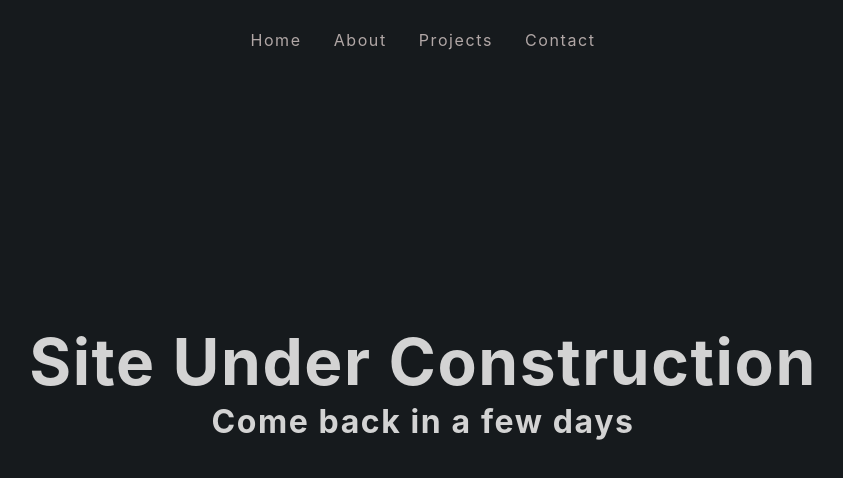
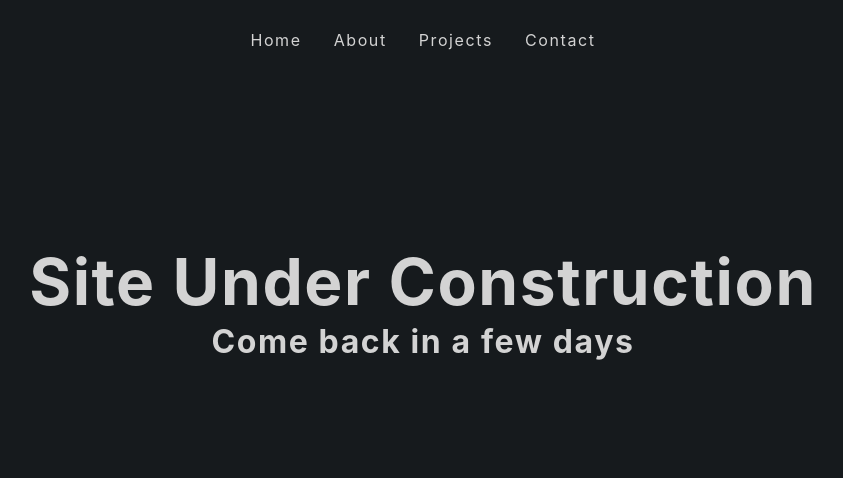
Before and after one commit to fgsilva94/fgsilva94.github.io, a React (Create React App) app: page / in a window 1280 px wide. Shown: the top 478 px of the page, without its empty margins (217-1060 px from the left). Built offline with nearby package versions, Linux system fonts and the light colour scheme.

Commit message:
general css improvements, navbar fixed and navbar links first implementation

```diff
--- a/src/components/About.js
+++ b/src/components/About.js
@@ -4,7 +4,7 @@
 
 const About = () => {
   return (
-    <Wrapper className="section section-center">
+    <Wrapper id="about" className="section section-center">
       <article className="about-img">
         <img src={aboutImg} alt="about img" />
       </article>
@@ -26,9 +26,14 @@
           repellendus, recusandae tempora accusantium itaque nihil aliquid
           possimus magnam ex aspernatur molestiae assumenda commodi quod
           numquam, ipsum animi maxime eum. Recusandae quos nesciunt molestias
-          doloribus, eaque quas placeat aliquam ducimus veniam voluptatum
-          minima!
+          doloribus, eaque quas placeat aliquam ducimus veniam voluptatum minima
+          vero, ipsum ex accusamus, facere tenetur dolorem!
         </p>
+        <div className="stack">
+          <span>react.js</span>
+          <span>express.js</span>
+          <span>spring boot</span>
+        </div>
       </article>
     </Wrapper>
   );
@@ -39,12 +44,13 @@
   gap: 4rem;
 
   .about-img {
+    max-height: 30rem;
     display: block;
     justify-self: center;
   }
 
   img {
-    max-height: 30rem;
+    height: 100%;
     position: relative;
     border-radius: var(--radius);
     -o-object-fit: cover;
--- a/src/components/Contact.js
+++ b/src/components/Contact.js
@@ -3,7 +3,7 @@
 
 const Contact = () => {
   return (
-    <Wrapper className="section">
+    <Wrapper id="contact" className="section">
       <section className="title">
         <h2>contact me</h2>
         <div className="underline"></div>
@@ -26,7 +26,6 @@
 
 const Wrapper = styled.section`
   .section-center {
-    width: 50vw;
     text-align: center;
   }
 
@@ -34,8 +33,16 @@
     margin-bottom: 5rem;
   }
 
-  .btn {
-    text-align: center;
+  @media (min-width: 768px) {
+    .section-center {
+      width: 80vw;
+    }
+  }
+
+  @media (min-width: 992px) {
+    .section-center {
+      width: 60vw;
+    }
   }
 `;
 
--- a/src/components/Hero.js
+++ b/src/components/Hero.js
@@ -4,7 +4,7 @@
 
 const Hero = () => {
   return (
-    <Wrapper>
+    <Wrapper id="home">
       <section className="section-center">
         <article className="content">
           <h1>Lorem ipsum.</h1>
@@ -14,7 +14,9 @@
             ducimus soluta quibusdam. Natus iure vitae eveniet dolore eaque sint
             non.
           </p>
-          <button className="btn">resume</button>
+          <button type="button" className="btn">
+            contact me
+          </button>
         </article>
       </section>
     </Wrapper>
@@ -25,6 +27,7 @@
   .section-center {
     display: flex;
     width: 80vw;
+    padding-top: 5rem;
     min-height: 60vh;
     align-items: center;
     justify-content: flex-start;
@@ -38,12 +41,8 @@
     font-size: 1rem;
   }
 
-  h1::first-letter {
-    color: var(--clr-primary-3);
-  }
-
   @media (min-width: 992px) {
-    height: calc(100vh - 5rem);
+    height: 100vh;
     background: linear-gradient(
         rgba(22, 26, 29, 0.7),
         rgba(22, 26, 29, 0.9),
--- a/src/components/Navbar.js
+++ b/src/components/Navbar.js
@@ -1,40 +1,59 @@
-import React from "react";
+import React, { useState, useEffect } from "react";
 import styled from "styled-components";
 import { FaBars } from "react-icons/fa";
 import { useGlobalContext } from "../context";
+import { links } from "../utils/constants";
 
 const Navbar = () => {
   const { openSidebar } = useGlobalContext();
+  const [hide, setHide] = useState(false);
+  const [scrolled, setScrolled] = useState(false);
+  const [prevScrollPos, setPrevScrollPos] = useState(0);
+
+  useEffect(() => {
+    const onScroll = () => {
+      const currScrollPos = window.scrollY;
+
+      if (currScrollPos === 0) {
+        setScrolled(false);
+      } else {
+        setScrolled(true);
+      }
+
+      if (prevScrollPos > currScrollPos) {
+        setHide(false);
+      } else {
+        setHide(true);
+      }
+
+      setPrevScrollPos(currScrollPos);
+    };
+
+    window.addEventListener("scroll", onScroll);
+
+    return () => window.removeEventListener("scroll", onScroll);
+  }, [prevScrollPos]);
 
   return (
-    <NavContainer>
-      <div className="nav-center">
-        <div className="nav-header">
-          <button type="button" className="nav-toggle" onClick={openSidebar}>
+    <NavContainer
+      className={
+        scrolled ? (hide ? "nav-scrolled nav-hide" : "nav-scrolled") : ""
+      }
+    >
+      <div className="center">
+        <div className="header">
+          <button type="button" className="toggle" onClick={openSidebar}>
             <FaBars />
           </button>
         </div>
-        <ul className="nav-links">
-          <li>
-            <a href="/" onClick={(e) => e.preventDefault()}>
-              Home
-            </a>
-          </li>
-          <li>
-            <a href="/" onClick={(e) => e.preventDefault()}>
-              About
-            </a>
-          </li>
-          <li>
-            <a href="/" onClick={(e) => e.preventDefault()}>
-              Projects
-            </a>
-          </li>
-          <li>
-            <a href="/" onClick={(e) => e.preventDefault()}>
-              Contact
-            </a>
-          </li>
+        <ul className="links">
+          {links.map(({ id, href, text }) => {
+            return (
+              <li key={id}>
+                <a href={href}>{text}</a>
+              </li>
+            );
+          })}
         </ul>
       </div>
     </NavContainer>
@@ -46,49 +65,54 @@
   display: flex;
   align-items: center;
   justify-content: center;
+  position: fixed;
+  top: 0;
+  background: var(--clr-off-black);
+  transition: var(--transition);
+  width: 100%;
+  z-index: 9;
 
-  .nav-center {
+  .center {
     width: 90vw;
     margin: 0 auto;
     max-width: var(--max-width);
   }
 
-  .nav-header {
+  .header {
     display: flex;
     align-items: center;
     justify-content: flex-end;
   }
 
-  .nav-toggle {
+  .toggle {
     background: transparent;
     border: transparent;
     color: var(--clr-primary-3);
     cursor: pointer;
+    transition: var(--transition);
     svg {
       font-size: 2rem;
     }
+
+    &:hover {
+      color: var(--clr-primary-4);
+    }
   }
 
-  .nav-toggle:hover {
-    color: var(--clr-primary-4);
-  }
-
-  .nav-links {
+  .links {
     display: none;
   }
 
   @media (min-width: 992px) {
-    .nav-toggle {
+    .toggle {
       display: none;
     }
 
-    .nav-center {
-      display: grid;
-      grid-template-columns: auto 1fr auto;
+    .center {
       align-items: center;
     }
 
-    .nav-links {
+    .links {
       display: flex;
       justify-content: center;
 
@@ -97,12 +121,15 @@
       }
 
       a {
-        color: var(--clr-grey-1);
+        line-height: 0;
+        color: var(--clr-grey-2);
         font-size: 1rem;
         text-transform: capitalize;
         letter-spacing: var(--spacing);
         padding: 0.5rem;
+
         &:hover {
+          color: var(--clr-off-white);
           border-bottom: 2px solid var(--clr-primary-3);
         }
       }
--- a/src/components/Project.js
+++ b/src/components/Project.js
@@ -112,22 +112,6 @@
     border-radius: var(--radius);
   }
 
-  .stack {
-    margin-bottom: 1rem;
-  }
-
-  .stack span {
-    display: inline-block;
-    background: rgba(11, 9, 10, 0.3);
-    color: var(--clr-grey-2);
-    margin: 0.25rem;
-    padding: 0.25rem 0.5rem;
-    border-radius: var(--radius);
-    text-transform: uppercase;
-    letter-spacing: 2px;
-    font-size: 0.85rem;
-  }
-
   .icon {
     color: var(--clr-primary-3);
     font-size: 1.5rem;
--- a/src/components/Projects.js
+++ b/src/components/Projects.js
@@ -4,7 +4,7 @@
 
 const Projects = () => {
   return (
-    <Wrapper className="section">
+    <Wrapper id="projects" className="section">
       <section className="title">
         <h2>featured projects</h2>
         <div className="underline"></div>
--- a/src/components/Sidebar.js
+++ b/src/components/Sidebar.js
@@ -2,6 +2,7 @@
 import styled from "styled-components";
 import { FaTimes } from "react-icons/fa";
 import { useGlobalContext } from "../context";
+import { links } from "../utils/constants";
 
 const Sidebar = () => {
   const { isSidebarOpen, closeSidebar } = useGlobalContext();
@@ -11,32 +12,21 @@
       <aside
         className={`${isSidebarOpen ? "sidebar show-sidebar" : "sidebar"}`}
       >
-        <div className="sidebar-header">
+        <div className="header">
           <button type="button" className="close-btn" onClick={closeSidebar}>
             <FaTimes />
           </button>
         </div>
         <ul className="links">
-          <li>
-            <a href="/" onClick={(e) => e.preventDefault()}>
-              Home
+          {links.map(({ id, href, text }) => {
+            return (
+              <li key={id}>
+                <a href={href} onClick={closeSidebar}>
+                  {text}
                 </a>
               </li>
-          <li>
-            <a href="/" onClick={(e) => e.preventDefault()}>
-              About
-            </a>
-          </li>
-          <li>
-            <a href="/" onClick={(e) => e.preventDefault()}>
-              Projects
-            </a>
-          </li>
-          <li>
-            <a href="/" onClick={(e) => e.preventDefault()}>
-              Contact
-            </a>
-          </li>
+            );
+          })}
         </ul>
       </aside>
     </SidebarContainer>
@@ -46,7 +36,7 @@
 const SidebarContainer = styled.div`
   text-align: center;
 
-  .sidebar-header {
+  .header {
     display: flex;
     align-items: center;
     justify-content: flex-end;
@@ -61,17 +51,16 @@
     transition: var(--transition);
     cursor: pointer;
     margin-top: 0.2rem;
+
+    &:hover {
+      color: var(--clr-primary-4);
     }
-
-  .close-btn:hover {
-    color: var(--clr-primary-4);
   }
 
   .links {
     margin-bottom: 2rem;
-  }
 
-  .links a {
+    a {
       display: block;
       text-align: left;
       font-size: 1rem;
@@ -80,12 +69,12 @@
       color: var(--clr-grey-1);
       transition: var(--transition);
       letter-spacing: var(--spacing);
+
+      &:hover {
+        padding-left: 2.5rem;
+        color: var(--clr-grey-2);
       }
-
-  .links a:hover {
-    padding: 1rem 1.5rem;
-    padding-left: 2rem;
-    color: var(--clr-grey-2);
+    }
   }
 
   .sidebar {
--- a/src/index.css
+++ b/src/index.css
@@ -37,6 +37,10 @@
   margin: 0;
   padding: 0;
   box-sizing: border-box;
+}
+
+html {
+  scroll-behavior: smooth;
 }
 
 body {
@@ -176,12 +180,11 @@
 }
 
 .btn {
+  background: transparent;
   text-transform: uppercase;
-  background: transparent;
-  color: var(--clr-off-white);
+  color: var(--clr-grey-2);
   padding: 1.25rem 1.75rem;
   letter-spacing: var(--spacing);
-  display: inline-block;
   font-weight: 600;
   transition: var(--transition);
   font-size: 0.875rem;
@@ -191,8 +194,8 @@
 }
 
 .btn:hover {
-  color: var(--clr-white);
-  background: var(--clr-primary-3-transparent);
+  color: var(--clr-off-white);
+  box-shadow: inset 0 0 0 1.75rem var(--clr-primary-3);
 }
 
 .title {
@@ -217,6 +220,28 @@
   min-height: calc(100vh - (20vh + 10rem));
 }
 
-.title h2::first-letter {
-  color: var(--clr-primary-3);
+.stack {
+  margin-bottom: 1rem;
 }
+
+.stack span {
+  display: inline-block;
+  background: rgba(11, 9, 10, 0.3);
+  color: var(--clr-grey-2);
+  margin: 0.25rem;
+  padding: 0.25rem 0.5rem;
+  border-radius: var(--radius);
+  text-transform: uppercase;
+  letter-spacing: 2px;
+  font-size: 0.85rem;
+}
+
+.nav-hide {
+  top: -5rem !important;
+}
+
+.nav-scrolled {
+  background: rgba(22, 26, 29, 0.8) !important;
+  box-shadow: 0px 25px 20px -20px rgba(0, 0, 0, 0.45);
+  backdrop-filter: blur(10px);
+}
--- /dev/null
+++ b/src/utils/constants.js
@@ -0,0 +1,24 @@
+const links = [
+  {
+    id: 1,
+    text: "home",
+    href: "#home",
+  },
+  {
+    id: 2,
+    text: "about",
+    href: "#about",
+  },
+  {
+    id: 3,
+    text: "projects",
+    href: "#projects",
+  },
+  {
+    id: 4,
+    text: "contact",
+    href: "#contact",
+  },
+];
+
+export { links };
```
Lines whose indentation alone changed are shown as unchanged.
